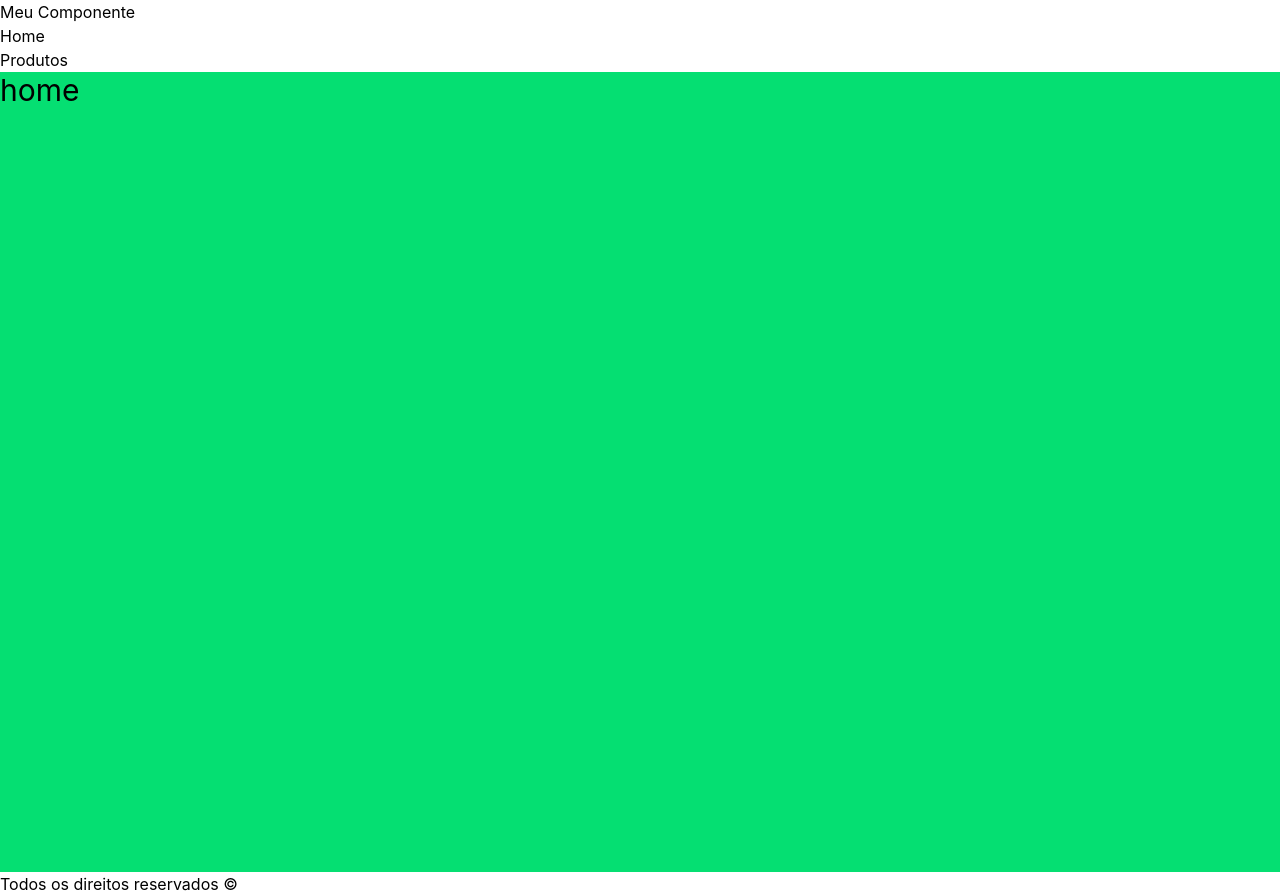
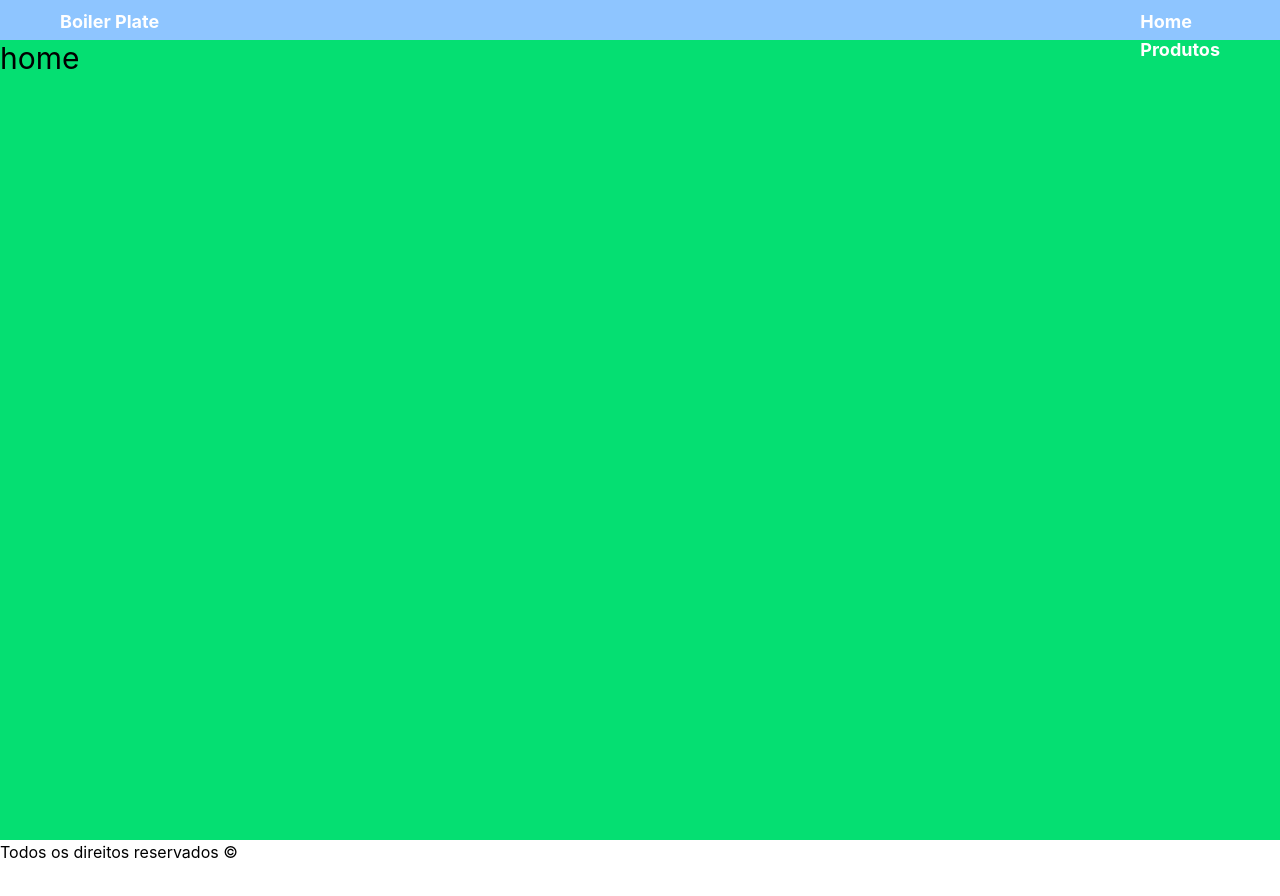
Before and after one commit to 1TDSPH-26/front-2sem-aula-08, a React (Vite) app in the folder my-app/: page / in a window 1280 px wide. After the commit the page ends 864 px from the top, so only its background shows below. Built offline with nearby package versions, Linux system fonts and the light colour scheme.

Commit message:
feat: Estilizando o cabeçalho da página com tailwindcss

```diff
--- a/my-app/src/components/Cabecalho/Cabecalho.tsx
+++ b/my-app/src/components/Cabecalho/Cabecalho.tsx
@@ -3,8 +3,8 @@ import Menu from "../Menu/menu";
 export default function Cabecalho(){
 
     return (
-        <header>
-            <h1>Meu Componente</h1>
+        <header className="text-white bg-blue-300 font-bold w-ful h-10 flex text-lg justify-between py-2 px-15">
+            <h1>Boiler Plate</h1>
             <Menu/>
         </header>
     );
```
